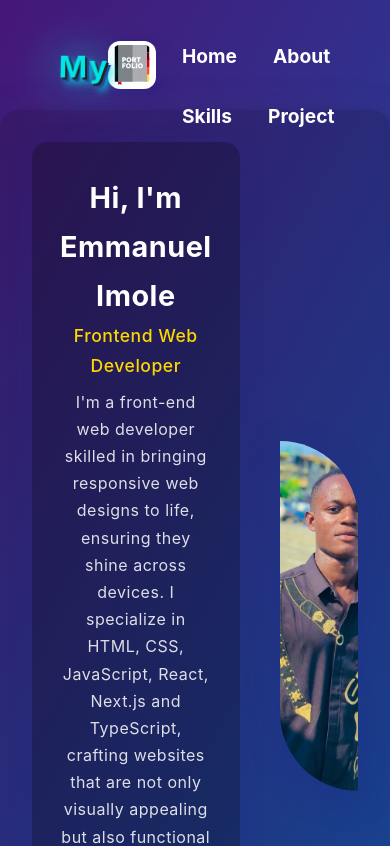
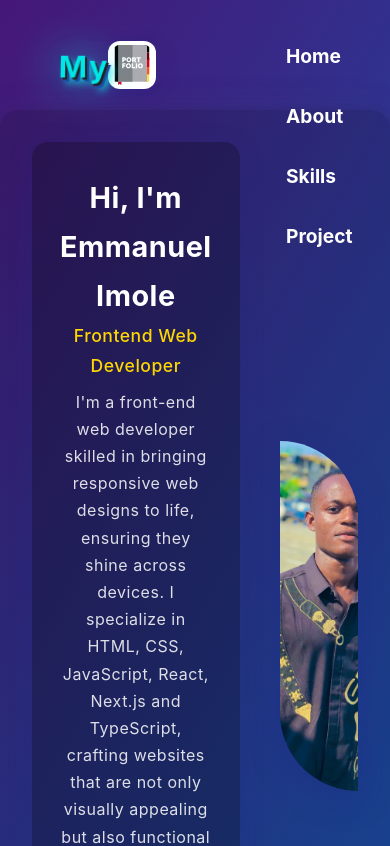
Before and after one commit to imoleayomi19/My-Portfolio, a Next.js app: page / in a window 390 px wide. Shown: the top 846 px of the page. Built offline with nearby package versions, Linux system fonts and the light colour scheme.

Commit message:
Refactor nav styles; change display to flex, adjust layout properties, and remove unused styles

```diff
--- a/src/app/mobile.css
+++ b/src/app/mobile.css
@@ -80,6 +80,18 @@
     gap: 16px;
   }
   nav {
+    display: flex;
+    flex-direction: column;
+    /* color: #fff; */
+    /* text-decoration: none; */
+    /* font-weight: 700; */
+    /* transition: color 0.2s, background 0.2s, padding 0.2s, border-radius 0.2s; */
+    /* font-size: 1.2rem; */
+    /* border-radius: 8px; */
+    /* position: relative; */
+  }
+
+  .nav {
     font-family: 'Inter', sans-serif;
     list-style: none;
     color: #fff;
@@ -87,12 +99,12 @@
     font-weight: 700;
     transition: color 0.2s, background 0.2s, padding 0.2s, border-radius 0.2s;
     font-size: 1.2rem;
-    /* padding: 8px 18px; */
+    padding: 0 5px;
     border-radius: 8px;
-    /* margin-top: 20px; */
+    margin-top: 10px;
     display: inline-block;
     position: relative;
-  }
+}
 
   .nav:hover,
   .nav:focus {
```
